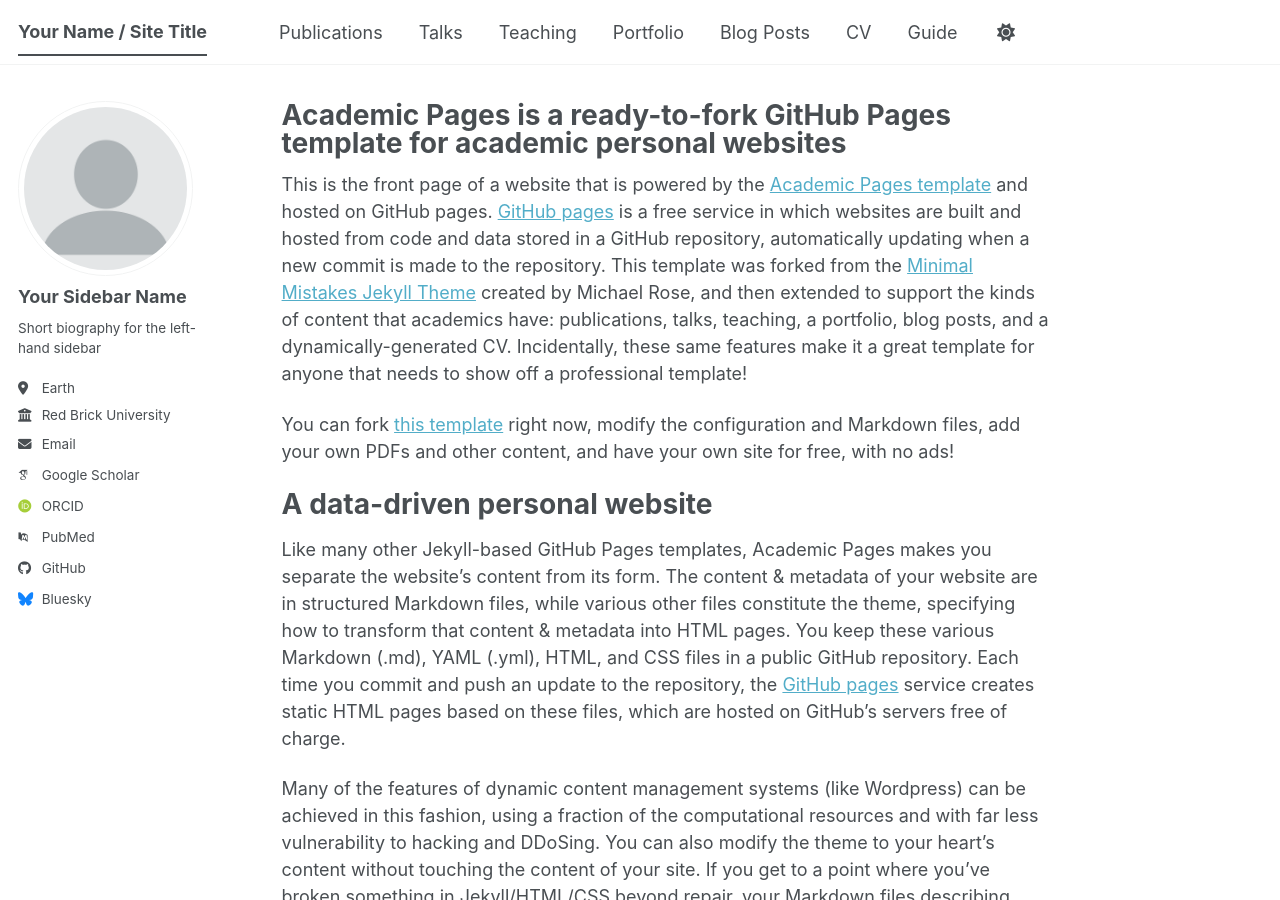
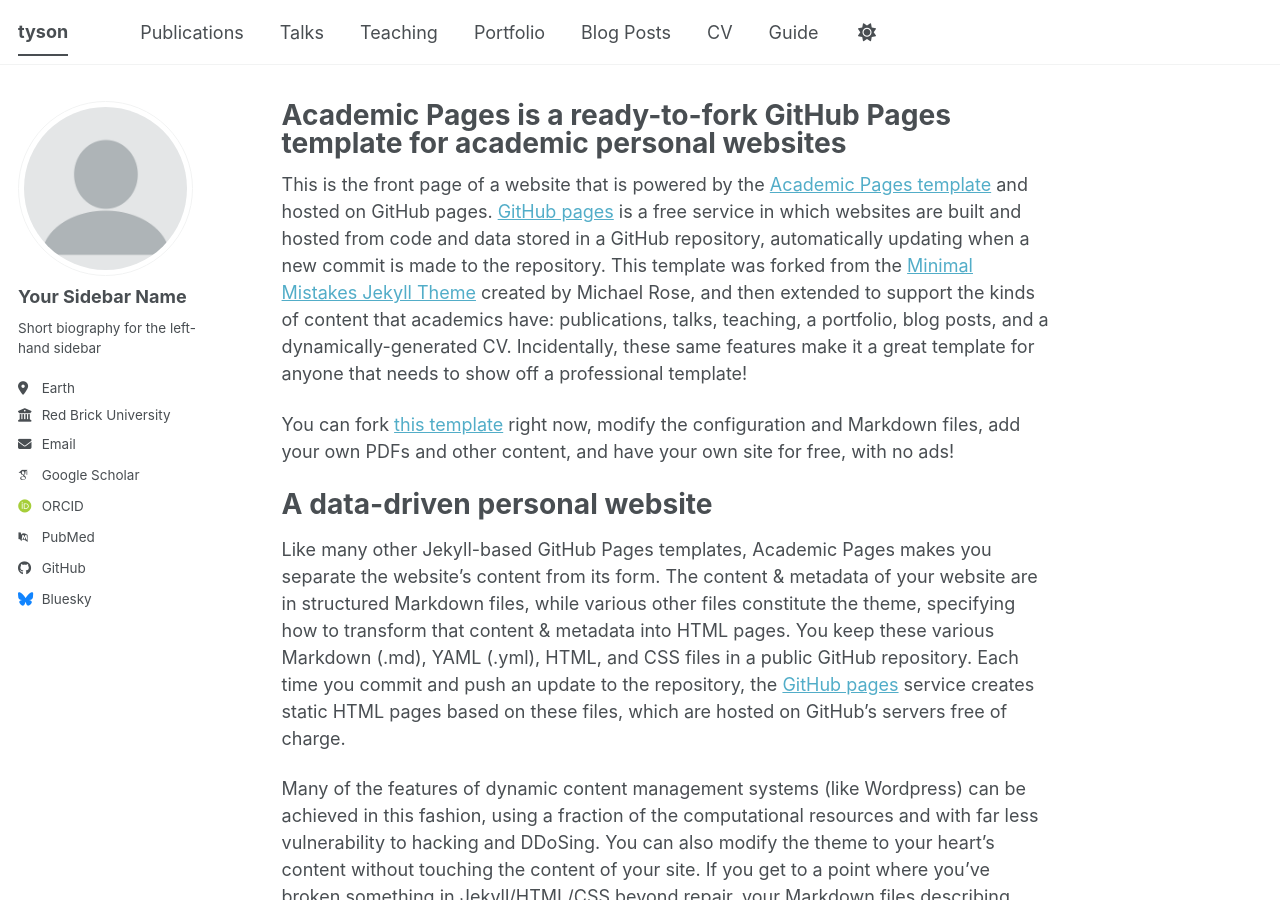
Before and after one commit to xTekz0x/tekz0.github.io, a Jekyll site: the page built from _pages/about.md, in a window 1280 px wide and 900 px high. Built offline with Jekyll 4.4.1, drawn with Linux system fonts in a browser that asks for light colours; some web fonts are replaced; a script bundle is joined from its source files by our own code; library files that are not in the unit come from our copies.

Commit message:
Update _config.yml

```diff
--- a/_config.yml
+++ b/_config.yml
@@ -9,7 +9,7 @@
 # Basic Site Settings
 locale                   : "en-US"
 site_theme               : "default" # The available themes options are "default", "air", "sunrise", "mint", "dirt" and "contrast"
-title                    : "Your Name / Site Title"
+title                    : "tyson"
 title_separator          : "-"
 name                     : &name "Your Name"
 description              : &description "Your Name's academic portfolio"   # Update this with a general description of your site, this is the default if not overridden by a page
```
